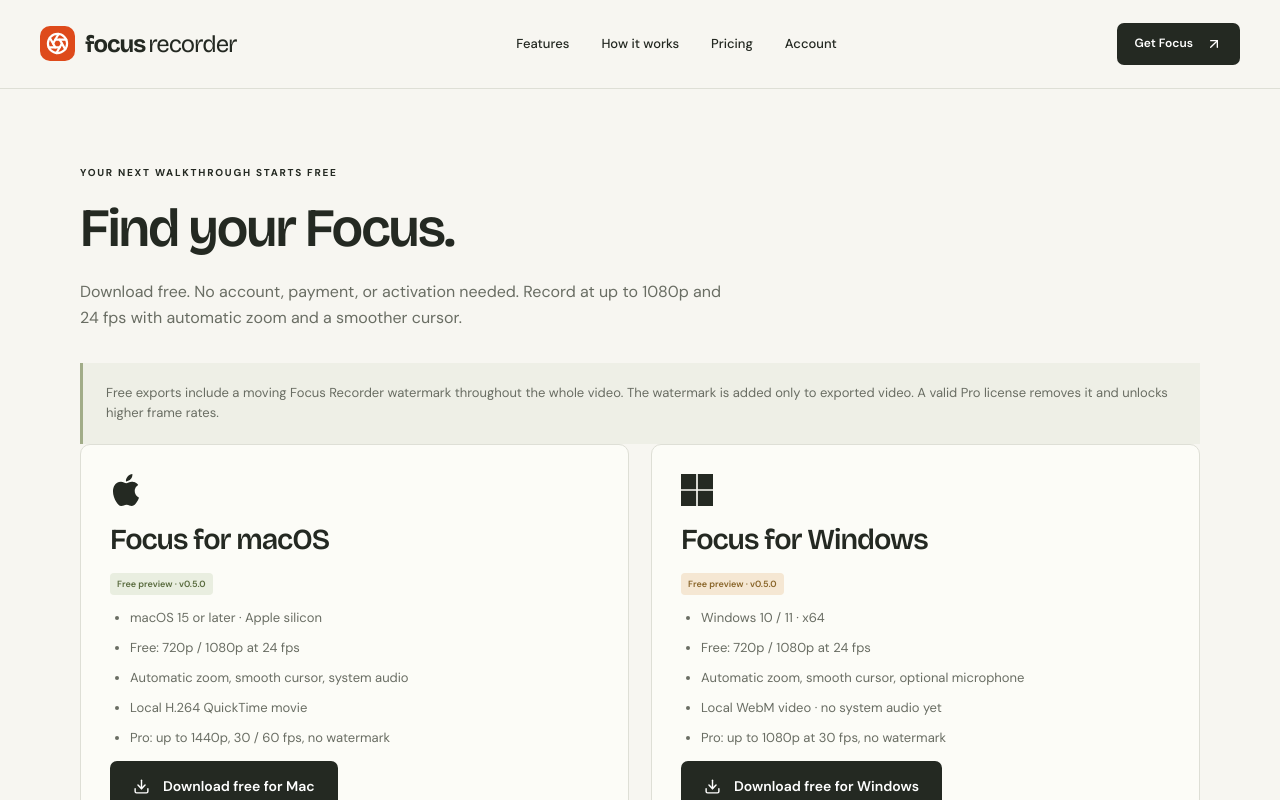
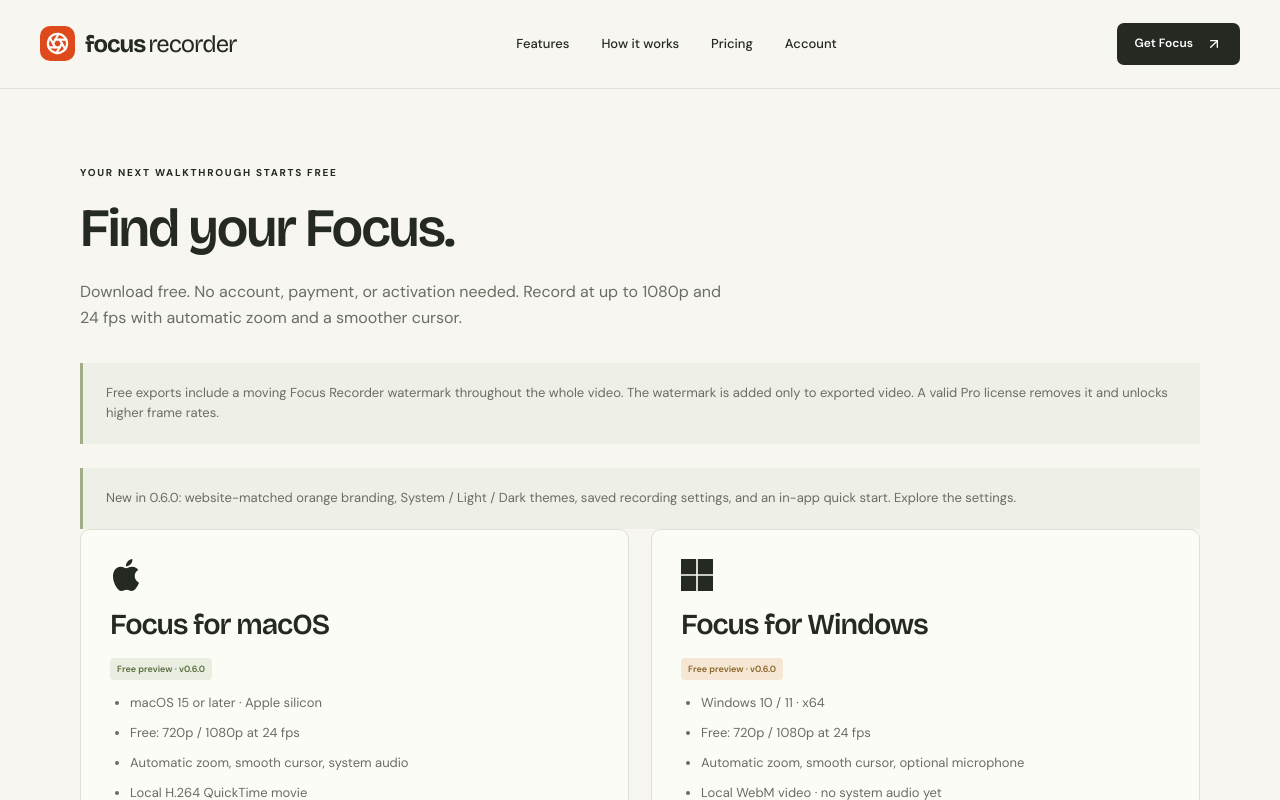
Before and after one commit to heinrichryodigital/focus-recorder, a Next.js app: page /download in a window 1280 px wide. Shown: the top 800 px of the page. Built offline with nearby package versions, Linux system fonts and the light colour scheme.

Commit message:
chore: point downloads to the configurable 0.6.0 preview

```diff
--- a/src/app/download/page.tsx
+++ b/src/app/download/page.tsx
@@ -3,27 +3,28 @@
 import {Header, Footer} from '@/components/chrome';
 import {ApplePlatformIcon, WindowsPlatformIcon} from '@/components/platform-icons';
 export const metadata = {title: 'Free downloads'};
-const release = 'https://github.com/heinrichryodigital/focus-recorder/releases/download/v0.5.0-firebase-preview';
+const release = 'https://github.com/heinrichryodigital/focus-recorder/releases/download/v0.6.0-theme-preview';
 export default function Download() {
   return <><Header/><main id="main" className="content-page page-width">
     <span className="eyebrow">YOUR NEXT WALKTHROUGH STARTS FREE</span>
     <h1>Find your Focus.</h1>
     <p className="lead">Download free. No account, payment, or activation needed. Record at up to 1080p and 24 fps with automatic zoom and a smoother cursor.</p>
     <p className="release-note">Free exports include a moving Focus Recorder watermark throughout the whole video. The watermark is added only to exported video. A valid Pro license removes it and unlocks higher frame rates.</p>
+    <p className="release-note">New in 0.6.0: website-matched orange branding, System / Light / Dark themes, saved recording settings, and an in-app quick start. <Link href="/guide#settings">Explore the settings</Link>.</p>
     <div className="content-grid">
-      <article className="info-card"><ApplePlatformIcon size={32}/><h2>Focus for macOS</h2><span className="status-pill">Free preview · v0.5.0</span>
+      <article className="info-card"><ApplePlatformIcon size={32}/><h2>Focus for macOS</h2><span className="status-pill">Free preview · v0.6.0</span>
         <ul><li>macOS 15 or later · Apple silicon</li><li>Free: 720p / 1080p at 24 fps</li><li>Automatic zoom, smooth cursor, system audio</li><li>Local H.264 QuickTime movie</li><li>Pro: up to 1440p, 30 / 60 fps, no watermark</li></ul>
-        <a className="button button-dark" href={release + '/Focus-Recorder-0.5.0-macOS-arm64.zip'}><DownloadIcon size={17}/> Download free for Mac</a>
+        <a className="button button-dark" href={release + '/Focus-Recorder-0.6.0-macOS-arm64.zip'}><DownloadIcon size={17}/> Download free for Mac</a>
         <p>This preview is development-signed, not notarized for public distribution. macOS may block it. A standard Developer ID–signed, notarized release is still pending; you do not need to disable system security.</p>
         <Link className="text-link" href="/guide">Read the quick start <ArrowUpRight size={15}/></Link>
       </article>
-      <article className="info-card"><WindowsPlatformIcon size={32}/><h2>Focus for Windows</h2><span className="status-pill pending">Free preview · v0.5.0</span>
+      <article className="info-card"><WindowsPlatformIcon size={32}/><h2>Focus for Windows</h2><span className="status-pill pending">Free preview · v0.6.0</span>
         <ul><li>Windows 10 / 11 · x64</li><li>Free: 720p / 1080p at 24 fps</li><li>Automatic zoom, smooth cursor, optional microphone</li><li>Local WebM video · no system audio yet</li><li>Pro: up to 1080p at 30 fps, no watermark</li></ul>
-        <a className="button button-dark" href={release + '/Focus-Recorder-0.5.0-Windows-x64.exe'}><DownloadIcon size={17}/> Download free for Windows</a>
+        <a className="button button-dark" href={release + '/Focus-Recorder-0.6.0-Windows-x64.exe'}><DownloadIcon size={17}/> Download free for Windows</a>
         <p>This preview installer is unsigned and may trigger SmartScreen. Windows capture and packaging are tested in CI; real-device visual, audio, and mixed-DPI testing is still needed.</p>
         <Link className="text-link" href="/guide#windows">Windows quick start <ArrowUpRight size={15}/></Link>
       </article>
     </div>
-    <p className="release-note">Free use has no time limit. Higher-quality options are marked Pro inside the app. <Link href="/checkout">Focus Pro is $9 USD per month</Link> for your verified account when checkout is available, with automatic renewal until cancelled in PayPal. Sign in with the same account on the website and in the app; there is no Device ID to copy. Connect at least every three days to renew paid access. Try this preview on your device before subscribing. <a href="https://github.com/heinrichryodigital/focus-recorder/releases/tag/v0.5.0-firebase-preview">Release notes and file checksums</a>.</p>
+    <p className="release-note">Free use has no time limit. Higher-quality options are marked Pro inside the app. <Link href="/checkout">Focus Pro is $9 USD per month</Link> for your verified account when checkout is available, with automatic renewal until cancelled in PayPal. Sign in with the same account on the website and in the app; there is no Device ID to copy. Connect at least every three days to renew paid access. Try this preview on your device before subscribing. <a href="https://github.com/heinrichryodigital/focus-recorder/releases/tag/v0.6.0-theme-preview">Release notes and file checksums</a>.</p>
   </main><Footer/></>;
 }
```
Also changed, not shown: 1 other file (tests, documents, lock files or other folders).
